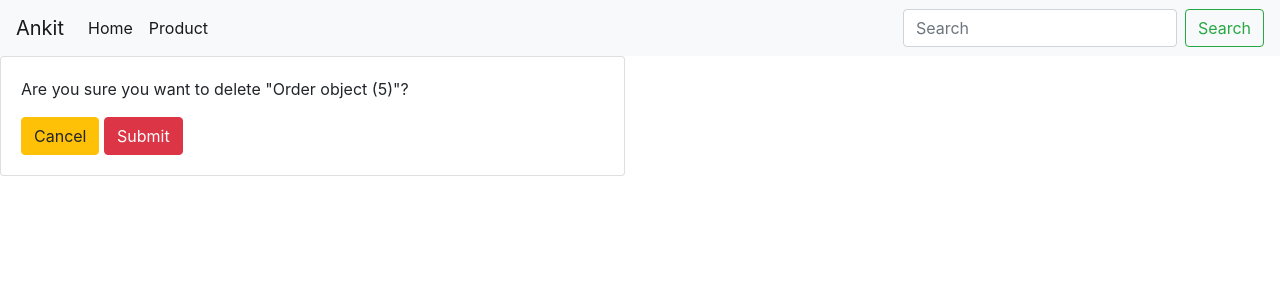
After one commit to Ankit-Developer143/Django-Tutorial, a Django app: page /delete_order/5/ in a window 1280 px wide. The commit adds this page. Shown: the top 300 px of the page. Run offline with Django 3.2, Linux system fonts and the light colour scheme; data comes from the database, SQL or seed files in the repository; both versions use the stored data as it was after the commit; some libraries are stand-ins or nearby versions.

Commit message:
Data Managment

```diff
--- a/managment/templates/managment/customer.html
+++ b/managment/templates/managment/customer.html
@@ -9,8 +9,6 @@
 		<div class="card card-body">
 			<h5>Customer:</h5>
 			<hr>
-			<a class="btn btn-outline-info  btn-sm btn-block" href="">Update Customer</a>
-			<a class="btn btn-outline-danger  btn-sm btn-block" href="">Delete Customer</a>
 
 		</div>
 	</div>
@@ -53,17 +51,17 @@
 		<div class="card card-body">
 			<table class="table table-sm">
 				<tr>
+
 					<th>Product</th>
 					<th>Category</th>
 					<th>Date Orderd</th>
 					<th>Status</th>
-					<th>Update</th>
-					<th>Remove</th>
 				</tr>
 
 				{% for order in orders %}
 
 				<tr>
+
 					<td>{{order.product}}</td>
 					<td>{{order.product.category}}</td>
 					<td>{{order.date_created}}</td>
--- /dev/null
+++ b/managment/templates/managment/delete.html
@@ -0,0 +1,21 @@
+{% extends 'managment/main.html' %}
+<br>
+{% block body  %}
+<div class="row">
+	<div class="col-md-6">
+		<div class="card card-body">
+
+
+			<p>Are you sure you want to delete "{{item}}"?</p>
+
+			<form action="{% url 'delete_order' item.id  %}" method="POST">
+
+				{% csrf_token %}
+				<a class="btn btn-warning" href="{% url 'home' %}">Cancel</a>
+
+				<input class="btn btn-danger" type="submit" name="Confirm">
+			</form>
+		</div>
+	</div>
+</div>
+{% endblock  %}
--- a/managment/templates/managment/main.html
+++ b/managment/templates/managment/main.html
@@ -13,7 +13,7 @@
   <body>
 
     <nav class="navbar navbar-expand-lg navbar-light bg-light">
-      <a class="navbar-brand" href="#">Navbar</a>
+      <a class="navbar-brand" href="#">Ankit</a>
       <button class="navbar-toggler" type="button" data-toggle="collapse" data-target="#navbarSupportedContent" aria-controls="navbarSupportedContent" aria-expanded="false" aria-label="Toggle navigation">
         <span class="navbar-toggler-icon"></span>
       </button>
--- a/managment/urls.py
+++ b/managment/urls.py
@@ -6,5 +6,10 @@ from . import views
 urlpatterns = [
    path('', views.home, name = 'home'),
    path('product/',views.product,name = 'product'),
-   path('customer/<str:pk_test>/',views.customer,name = 'customer')
+   path('customer/<str:pk_test>/',views.customer,name = 'customer'),
+   path('create_order/',views.createOrder,name = 'create_order'),
+   path('update_order/<str:pk>/',views.updateOrder,name = 'update_order'),
+   path('delete_order/<str:pk>/',views.deleteOrder,name = 'delete_order'),
+   path('create_customer/',views.createCustomer,name = 'create_customer')
+
 ]
--- a/managment/views.py
+++ b/managment/views.py
@@ -1,6 +1,9 @@
-from django.shortcuts import render
+from django.shortcuts import render,redirect
 from django.http import HttpResponse
 from .models import Customer,Order
+
+#import order forms
+from .forms import OrderForm,CustomerForm
 
 # Create your views here.
 
@@ -33,3 +36,52 @@ def customer(request,pk_test):
     order_count = order.count()
     context = {'customer':customer, 'orders':orders, 'order_count':order_count}
     return render(request,'managment/customer.html',context)
+
+def createOrder(request):
+  #get the value from database
+  form  = OrderForm()
+  if request.method == 'POST':
+    form = OrderForm(request.POST)
+    if form.is_valid():
+      # save the form into database
+      form.save()
+      # redirect to main templates
+      return redirect('/')
+  context = {'form':form}
+  return render(request,'managment/order_form.html',context)
+
+def updateOrder(request,pk):
+  order = Order.objects.get(id = pk)
+
+  form  = OrderForm(instance = order)
+  if request.method == 'POST':
+    form = OrderForm(request.POST,instance =order)
+    if form.is_valid():
+      # save the form into database
+      form.save()
+      # redirect to main templates
+      return redirect('/')
+  context = {'form':form}
+  return render(request,'managment/order_form.html',context)
+
+
+def deleteOrder(request,pk):
+  order = Order.objects.get(id = pk)
+  if request.method == 'POST':
+    order.delete()
+    return redirect('/')
+  context = {'item':order}
+  return render(request, 'managment/delete.html', context)
+
+
+def createCustomer(request):
+  form  = CustomerForm()
+  if request.method == 'POST':
+    form = CustomerForm(request.POST)
+    if form.is_valid():
+      # save the form into database
+      form.save()
+      # redirect to main templates
+      return redirect('/')
+  context = {'form':form}
+  return render(request,'managment/customer_form.html',context)
```
Also changed, not shown: managment/forms.py (added, +17 -0 lines), managment/templates/managment/customer_form.html (added, +10 -0 lines), managment/templates/managment/dashboard.html (+6 -5 lines), managment/templates/managment/order_form.html (added, +10 -0 lines), db.sqlite3, managment/models.py (line endings or trailing spaces).
